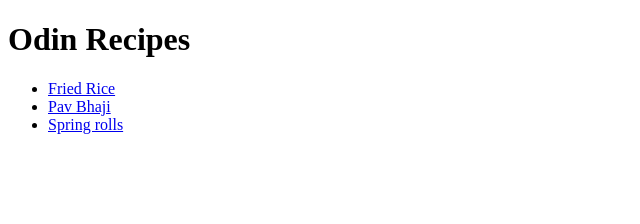
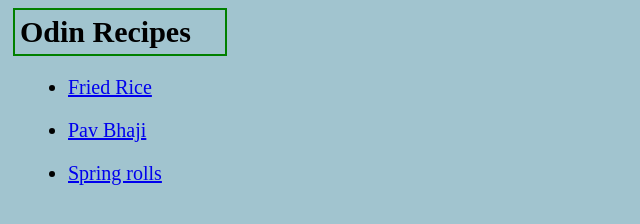
Before and after one commit to mandarmgd/odin-recipes, a plain HTML site: page index.html in a window 1280 px wide. Shown: the whole page, without its empty margins (0-640 px from the left). Drawn offline with Linux system fonts and the light colour scheme.

Commit message:
Update styles.cpp and all recipes with selectors

```diff
--- a/index.html
+++ b/index.html
@@ -3,14 +3,15 @@
     <head>
         <meta charset="UTF-8">
         <title>Recipes</title>
+        <link rel="stylesheet" href="./recipes/styles.css">
     </head>
 
-    <body>
-        <h1>Odin Recipes</h1>
+    <body ID="index-body">
+        <h1 class="title">Odin Recipes</h1>
         <ul>
-            <li><a href="./recipes/Fried_rice.html" target="_blank" rel="noopener noreferrer">Fried Rice</a></li>
-            <li><a href="./recipes/Pav_bhaji.html" target="_blank" rel="noopener noreferrer">Pav Bhaji</a></li>
-            <li><a href="./recipes/Spring_rolls.html" target="_blank" rel="noopener noreferrer">Spring rolls</a></li>
+            <li class="list"><a href="./recipes/Fried_rice.html" target="_blank" rel="noopener noreferrer">Fried Rice</a></li>
+            <li class="list"><a href="./recipes/Pav_bhaji.html" target="_blank" rel="noopener noreferrer">Pav Bhaji</a></li>
+            <li class="list"><a href="./recipes/Spring_rolls.html" target="_blank" rel="noopener noreferrer">Spring rolls</a></li>
         </ul>
     </body>
 </html>
--- a/recipes/styles.css
+++ b/recipes/styles.css
@@ -12,3 +12,25 @@ img
 {
     background-color: rgb(0,120,0);
 }
+.para
+{
+    font-size: 20px;
+    color: purple;
+}
+.title
+{
+    padding: 5px;
+    border: 2px solid green;
+    margin: 5px;
+    width: 200px;
+    font-size: 30px;
+}
+#index-body
+{
+    background-color: rgb(161, 196, 207);
+}
+.list
+{
+    margin: 20px;
+    font-size: 20px;
+}
```
Also changed, not shown: recipes/Fried_rice.html (+2 -2 lines), recipes/Pav_bhaji.html (+1 -1 lines), recipes/Spring_rolls.html (+1 -1 lines).
